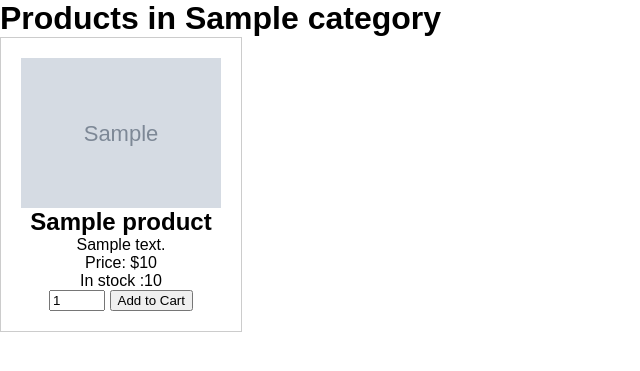
After one commit to afifaimrann/311-ecommerce, a PHP site: page /Garments.php?category_id=1 in a window 1280 px wide. The commit adds this page. Shown: the top 371 px of the page, without its empty margins (0-640 px from the left). Run offline with PHP 8.4, Linux system fonts and the light colour scheme; tables that the repository leaves empty or names only in its code hold one stand-in row (values such as "Sample post"); grey boxes marked "Sample" are stand-in pictures.

Commit message:
initial commit

```diff
--- /dev/null
+++ b/Garments.php
@@ -0,0 +1,65 @@
+<?php
+require 'database.php'; // Include the database connection file
+$categoryId = isset($_GET['category_id']) ? (int) $_GET['category_id'] : 0;
+
+if ($categoryId == 0) {
+    die("Invalid category.");
+}
+try{
+    $stmtCategory = $conn->prepare("SELECT name FROM categories WHERE id = ?");
+    $stmtCategory->bind_param("i", $categoryId);
+    $stmtCategory->execute();
+    $resultCategory=$stmtCategory->get_result();
+    $category = $resultCategory->fetch_assoc();
+
+    if (!$category) {
+        die("Category not found.");
+    }
+    $stmtProducts = $conn->prepare("SELECT p.id,p.name,p.description,p.price,p.image,p.stock_quantity FROM products as p join categories as c on p.category_id=c.id WHERE p.category_id = ?");
+    $stmtProducts->bind_param("i", $categoryId); // "i" stands for integer
+    $stmtProducts->execute();
+    $resultProducts = $stmtProducts->get_result();
+    $products = $resultProducts->fetch_all(MYSQLI_ASSOC);
+} catch (mysqli_sql_exception $e) {
+    echo "Error: " . $e->getMessage();
+}
+?>
+<!DOCTYPE html>
+<html lang="en">
+<head>
+    <meta charset="UTF-8">
+    <title>Products - <?= htmlspecialchars($category['name']); ?></title>
+    <link rel="stylesheet" href="style.css">
+</head>
+<body>
+    <h1>Products in <?= htmlspecialchars($category['name']); ?></h1>
+
+    <div class="product-list">
+        <?php
+        if (!empty($products)) {
+            foreach ($products as $product) {
+                echo '<div class="product">';
+                echo '  <div class="product-img" style="background-image: url(\'' . htmlspecialchars($product['image']) . '\');"></div>';
+                echo '  <h2>' . htmlspecialchars($product['name']) . '</h2>';
+                echo '  <p>' . htmlspecialchars($product['description']) . '</p>';
+                echo '  <p>Price: $' . htmlspecialchars($product['price']) . '</p>';
+                echo '  <p>In stock :' . htmlspecialchars($product['stock_quantity']) . '</p>';
+
+                echo '  <form method="POST" action="add_to_cart.php">';
+                echo '      <input type="hidden" name="product_id" value="' . htmlspecialchars($product['id']) . '">';
+                echo '      <input type="hidden" name="product_name" value="' . htmlspecialchars($product['name']) . '">';
+                echo '      <input type="hidden" name="product_price" value="' . htmlspecialchars($product['price']) . '">';
+                echo '      <input type="hidden" name="product_image" value="' . htmlspecialchars($product['image']) . '">';
+                echo '      <input type="number" name="quantity" value="1" min="1" max="' . htmlspecialchars($product['stock_quantity']) . '">';
+                echo '      <button type="submit">Add to Cart</button>';
+                echo '  </form>';
+                echo '</div>';
+
+            }
+        } else {
+            echo '<p>No products available in this category.</p>';
+        }
+        ?>
+    </div>
+</body>
+</html>
--- a/database.php
+++ b/database.php
@@ -15,7 +15,7 @@ try {
     echo " ";
 } catch (mysqli_sql_exception $e) {
     // Handle connection error
-    echo "Could not connect to the database: " . $e->getMessage();
+    echo "Could not connect: " . $e->getMessage();
     exit(); // Stop further execution if connection fails
 }
 
--- a/style.css
+++ b/style.css
@@ -203,3 +203,7 @@ footer {
     height: 50px;
     width: 100px;
 }
+
+.product-list { display: flex; flex-wrap: wrap; gap: 20px; }
+.product { border: 1px solid #ccc; padding: 20px; width: 200px; text-align: center; }
+.product-img { width: 100%; height: 150px; background-size: cover; background-position: center; }
```
Also changed, not shown: index.php (+6 -1 lines), High_neck.jpg (added), Trench_coat.jpg (added), cardigan.jpg (added).
